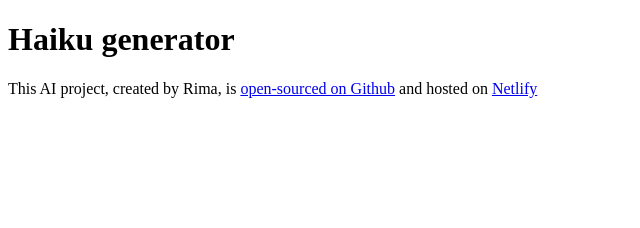
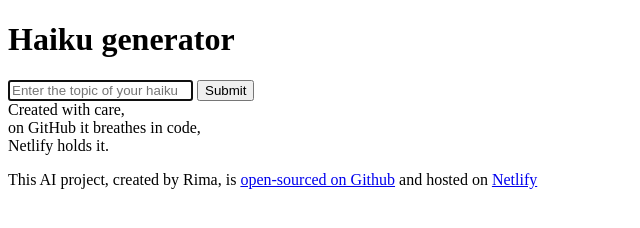
Before and after one commit to RimaGai/haiku-generator, a plain HTML site: page index.html in a window 1280 px wide. Shown: the whole page, without its empty margins (0-640 px from the left). Drawn offline with Linux system fonts and the light colour scheme.

Commit message:
Update index.html
Added basic HTML structure

```diff
--- a/index.html
+++ b/index.html
@@ -9,7 +9,22 @@
 </head>
 
 <body>
-  <h1>Haiku generator</h1>
+  <header>
+    <h1>Haiku generator</h1>
+  </header>
+  <main>
+    <form>
+      <input type="text" placeholder="Enter the topic of your haiku" autofocus required autocomplete="off" />
+      <input type="submit">
+    </form>
+  </main>
+  <div>
+    Created with care,
+    <br>
+    on GitHub it breathes in code,
+    <br>
+    Netlify holds it.
+  </div>
   <footer>
     <p>
       This AI project, created by Rima, is <a href="https://github.com/RimaGai/haiku-generator"
@@ -17,7 +32,6 @@
         target="_blank">Netlify</a></p>
   </footer>
   <script src="src/index.js">
-
   </script>
 </body>
 
```
